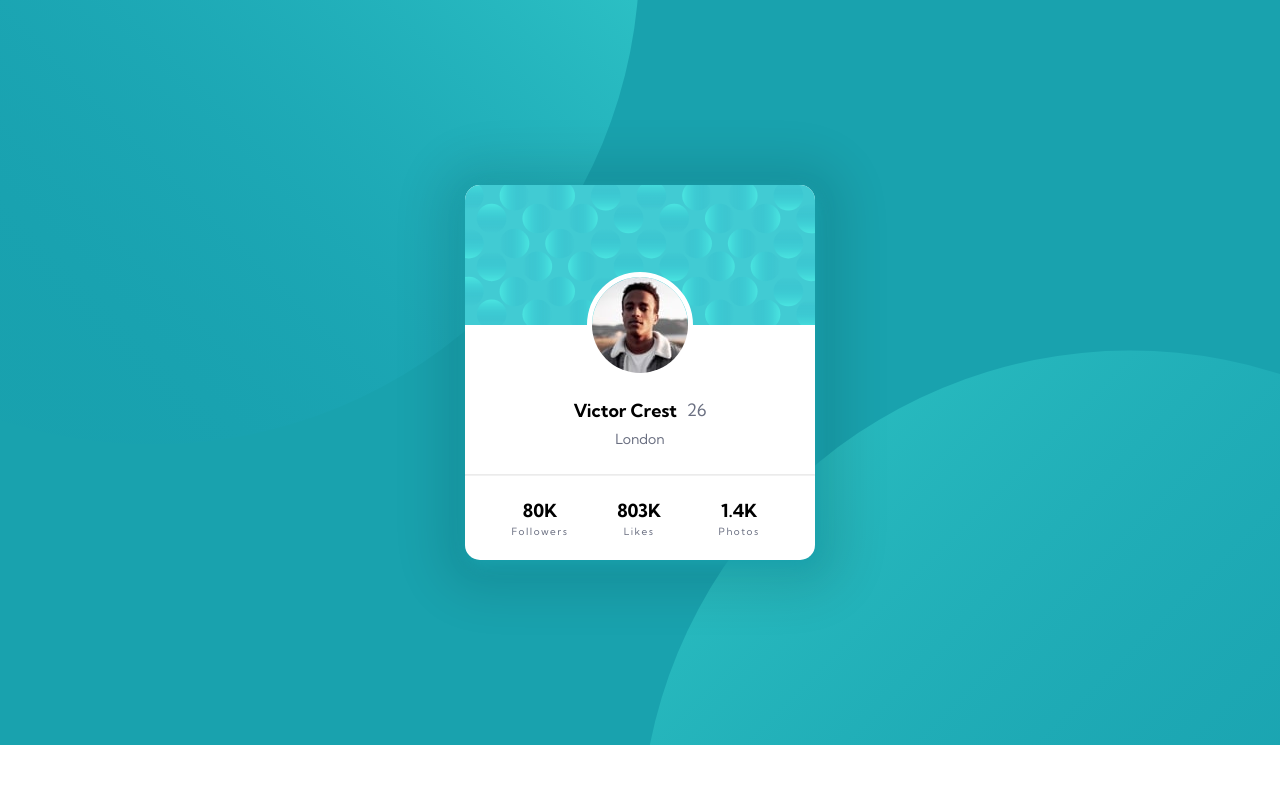
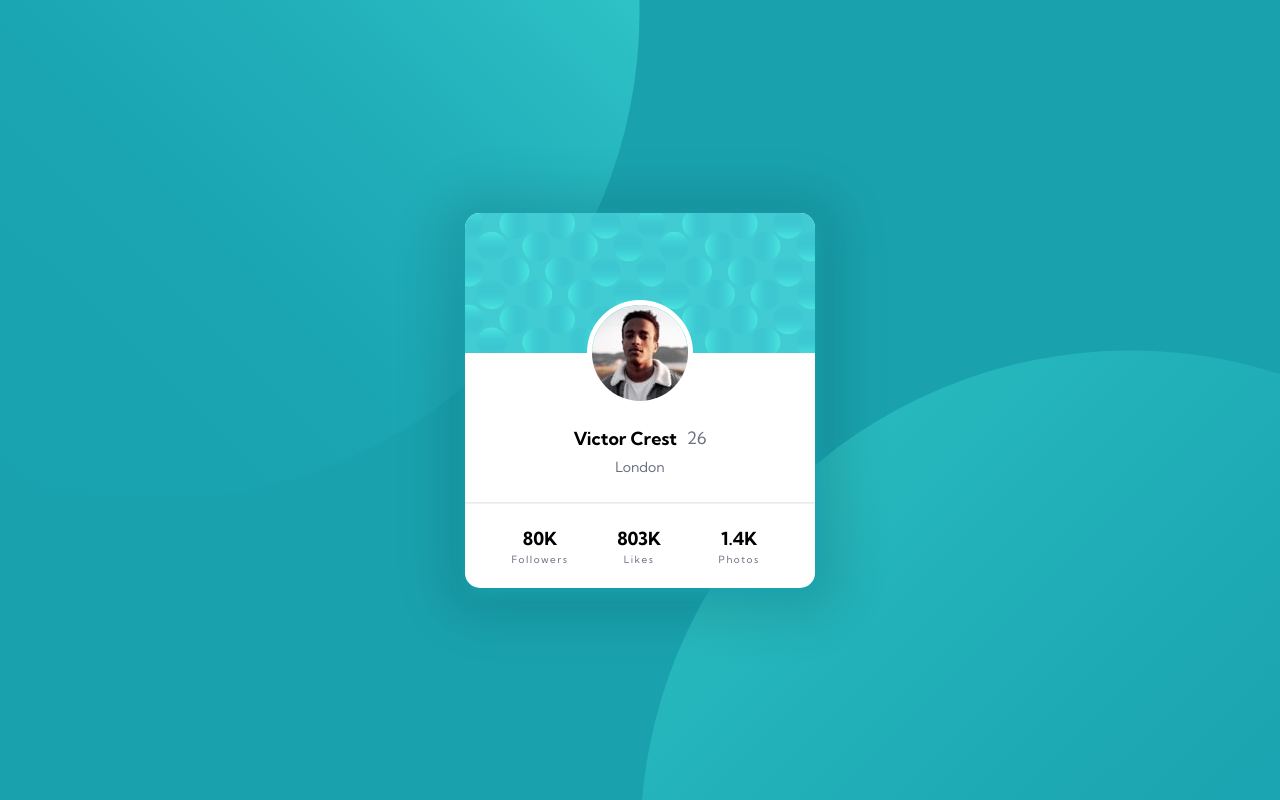
Before and after one commit to ezequielresipa45/Profile_Card_Component, a website: page index.html in a window 1280 px wide. Drawn offline with nearby package versions, Linux system fonts and the light colour scheme; files that its build step writes are made by us from their sources.

Commit message:
Update _card.scss

```diff
--- a/src/scss/_card.scss
+++ b/src/scss/_card.scss
@@ -1,7 +1,7 @@
 .contenedor {
     background-color: $Darkcyan;
     position: relative;
-    height: 745px;
+    height: 100vh;
     width: 100%;
     overflow: hidden;
 
```
